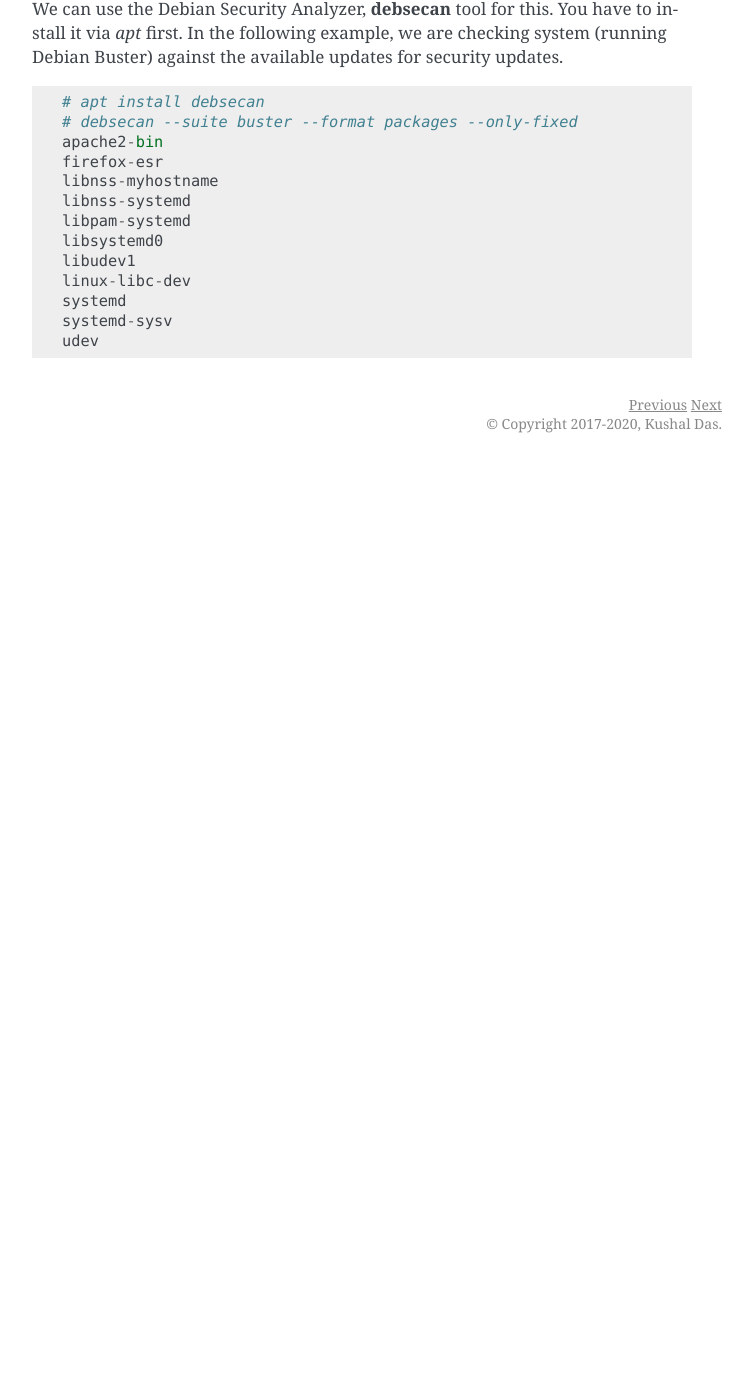
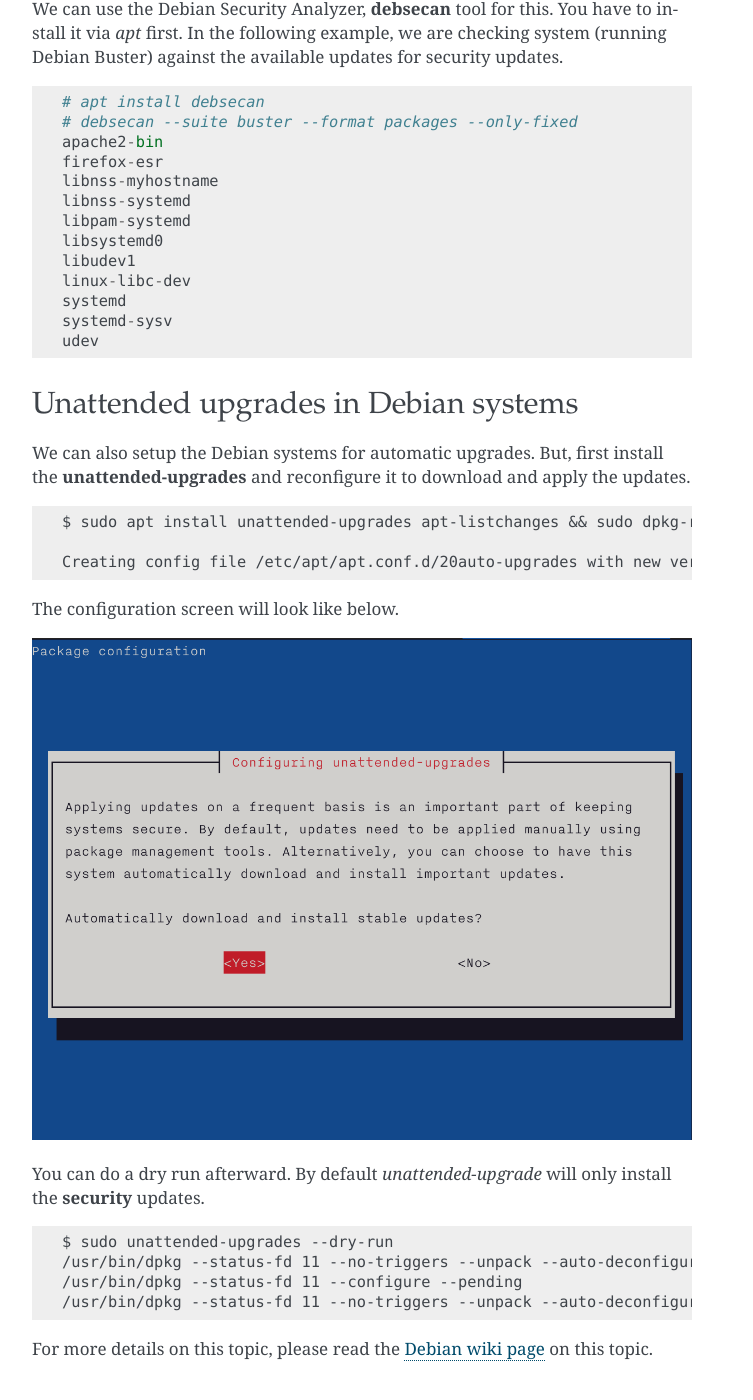
Before and after one commit to kushaldas/lym, a Sphinx documentation site: the page built from docs/packages.rst, in a window 1280 px wide and 1400 px high, scrolled down 8817 px. Shown: the whole window, without its empty margins (388-1141 px from the left). Built offline with Sphinx 7.4.7, drawn with Linux system fonts in a browser that asks for light colours; a script that is not in the unit is left out; before the commit the page ends 9280 px from its top, so only the background shows below that; some of the changed text lies outside the part shown.

Commit message:
Adds unattended-upgrade command details

```diff
--- a/docs/packages.rst
+++ b/docs/packages.rst
@@ -461,3 +461,33 @@ to install it via `apt` first. In the following example, we are checking system
     systemd
     systemd-sysv
     udev
+
+Unattended upgrades in Debian systems
+---------------------------------------
+
+We can also setup the Debian systems for automatic upgrades. But, first install
+the **unattended-upgrades** and reconfigure it to download and apply the
+updates.
+
+::
+
+    $ sudo apt install unattended-upgrades apt-listchanges && sudo dpkg-reconfigure -plow unattended-upgrades
+
+    Creating config file /etc/apt/apt.conf.d/20auto-upgrades with new version
+
+The configuration screen will look like below.
+
+.. image:: img/unattended_upgrades_debian_buster.png
+
+You can do a dry run afterward. By default `unattended-upgrade` will only
+install the **security** updates.
+
+::
+
+    $ sudo unattended-upgrades --dry-run
+    /usr/bin/dpkg --status-fd 11 --no-triggers --unpack --auto-deconfigure --recursive /tmp/apt-dpkg-install-xKmNdN
+    /usr/bin/dpkg --status-fd 11 --configure --pending
+    /usr/bin/dpkg --status-fd 11 --no-triggers --unpack --auto-deconfigure /var/cache/apt/archives/libimobiledevice6_1.2.1~git20181030.92c5462-2+deb10u1_amd64.deb
+
+
+For more details on this topic, please read the `Debian wiki page <https://wiki.debian.org/UnattendedUpgrades>`_ on this topic.
```
Also changed, not shown: docs/img/unattended_upgrades_debian_buster.png (added).
